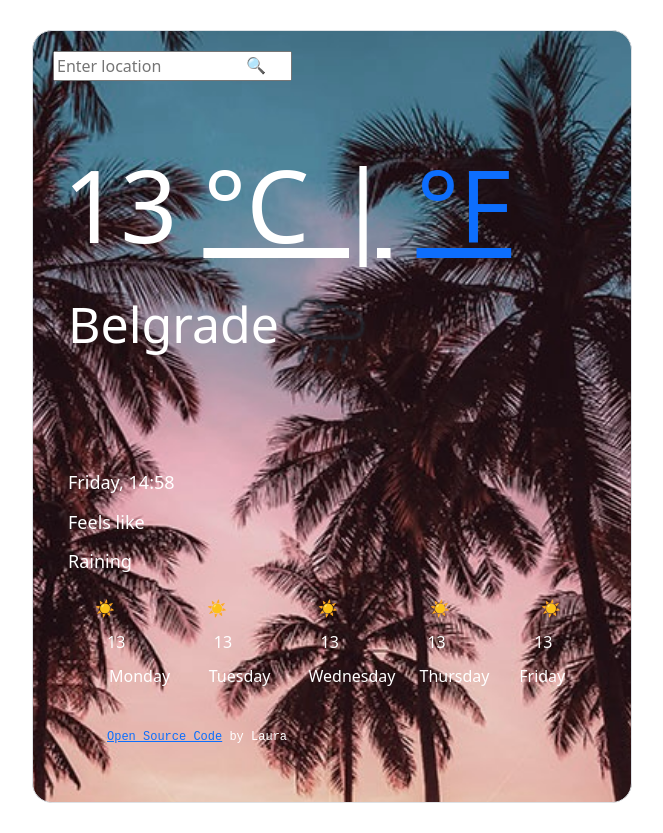
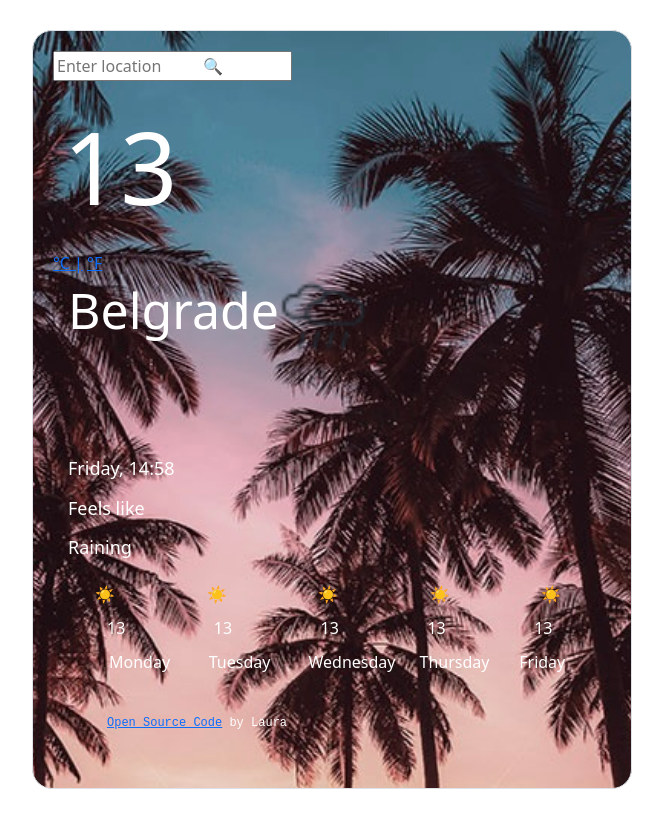
Before and after one commit to laurad0dds/my-weather-app-2, a plain HTML site: page index.html in a window 1280 px wide. Shown: the whole page, without its empty margins (308-971 px from the left). Drawn offline with nearby package versions, Linux system fonts and the light colour scheme.

Commit message:
Removed div

```diff
--- a/datatypes.js
+++ b/datatypes.js
@@ -24,7 +24,7 @@ function showTemp(response) {
   console.log(response.data);
   let temp = Math.round(response.data.main.temp);
   let temperatureElement = document.querySelector("#degrees");
-  temperatureElement.innerHTML = `${temp} °C`;
+  temperatureElement.innerHTML = `${temp}`;
 
   let city = document.querySelector("h1");
   city.innerHTML = `${response.data.name}`;
--- a/index.html
+++ b/index.html
@@ -22,15 +22,16 @@
 
 
       <form id="search-form">
-        <input type="search" id="newlocation" placeholder="Enter location" />
+        <input type="search" id="newlocation" placeholder="Enter location          🔍 " />
 
      </form>
-   <button type="button" class="btn btn"> 🔍 </button>
 
 
-<div class="container currentdegrees" id ="degrees">
-13 <span> <a href= "#" id="celsius" class="active"> °C |</a></span> <span> <a href= "#" id="farenheit">°F </a></span>
-</div>
+
+<span class="container currentdegrees" id ="degrees">
+13 </span>
+<span> <a href= "#" id="celsius" class="active"> °C |</a></span>
+<span> <a href= "#" id="farenheit">°F </a></span>
 
 
 
--- a/styles.css
+++ b/styles.css
@@ -9,13 +9,6 @@
   background-color: black;
   border: solid white 4px;
   border-radius: 20px;
-}
-
-button {
-  display: block;
-  position: relative;
-  left: 180px;
-  top: -35px;
 }
 
 .currentdegrees {
```
